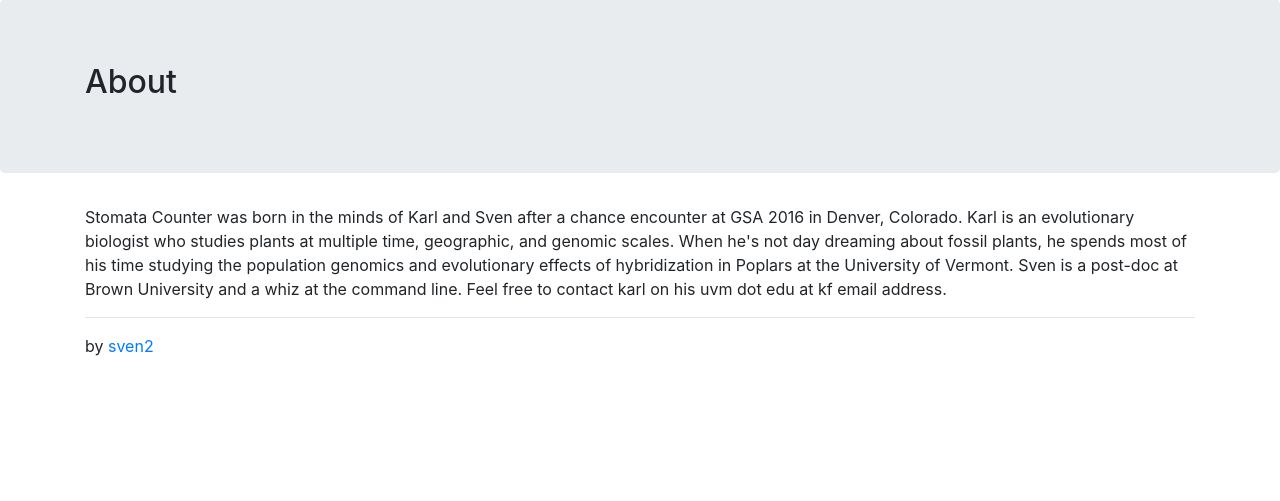
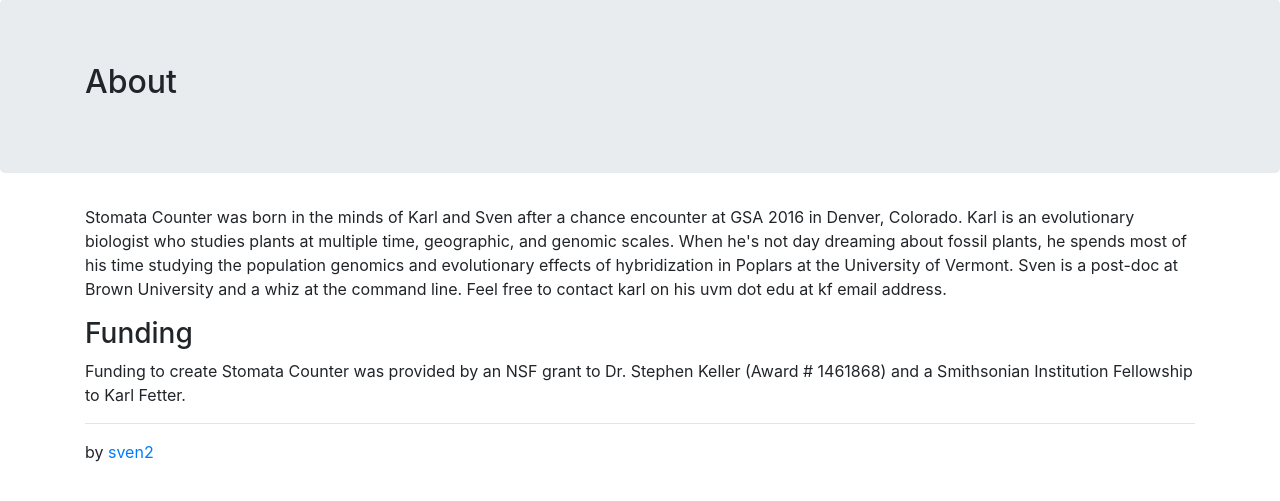
Before and after one commit to SvenTwo/epidermal, a Flask app: page /about in a window 1280 px wide. Shown: the part 137-638 px from the top of the page. Run offline with Flask 2, Linux system fonts and the light colour scheme; some libraries are stand-ins or nearby versions.

Commit message:
Add funding info to about page

```diff
--- a/templates/about.html
+++ b/templates/about.html
@@ -14,7 +14,8 @@
 
     <div class="container">
         <p>Stomata Counter was born in the minds of Karl and Sven after a chance encounter at GSA 2016 in Denver, Colorado. Karl is an evolutionary biologist who studies plants at multiple time, geographic, and genomic scales. When he's not day dreaming about fossil plants, he spends most of his time studying the population genomics and evolutionary effects of hybridization in Poplars at the University of Vermont. Sven is a post-doc at Brown University and a whiz at the command line. Feel free to contact karl on his uvm dot edu at kf email address.</p>
-
+		<h3>Funding</h3>
+			<p>Funding to create Stomata Counter was provided by an NSF grant to Dr. Stephen Keller (Award # 1461868) and a Smithsonian Institution Fellowship to Karl Fetter.
         {{ super() }}
     </div> <!-- /container -->
 {% endblock %}
```
